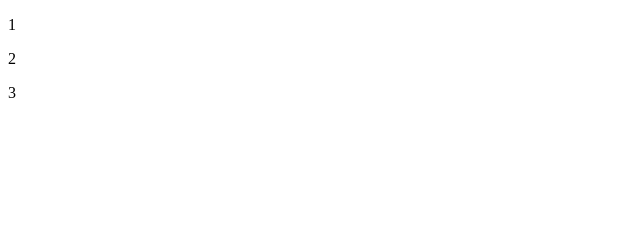
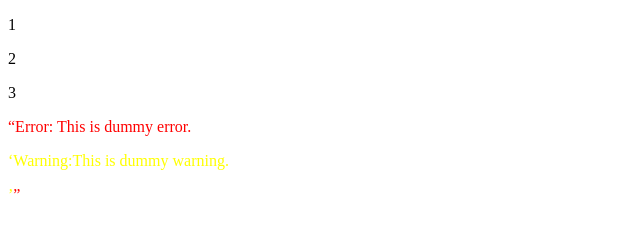
Before and after one commit to YMilind/html, a plain HTML site: page D3func.html in a window 1280 px wide. Shown: the whole page, without its empty margins (0-640 px from the left). Drawn offline with nearby package versions, Linux system fonts and the light colour scheme.

Commit message:
Function of data dynamic

```diff
--- a/D3func.html
+++ b/D3func.html
@@ -7,6 +7,9 @@
     <p></p>
     <p></p>
     <p></p>
+
+    <q>Error: This is dummy error.</p>
+    <q>Warning:This is dummy warning.</p>
 
     <script>
         var data = [1, 2, 3];
@@ -20,6 +23,16 @@
 
                     return d;
                 });
+         //Setting Attribute Value Dynamically
+        d3.selectAll("q").style("color", function(d, i) {
+            var text = this.innerText;
+
+            if (text.indexOf("Error") >= 0) {
+                return "red";
+            } else if (text.indexOf("Warning") >= 0) {
+                return "yellow";
+            }
+    });
     </script>
 </body>
 </html>
```
